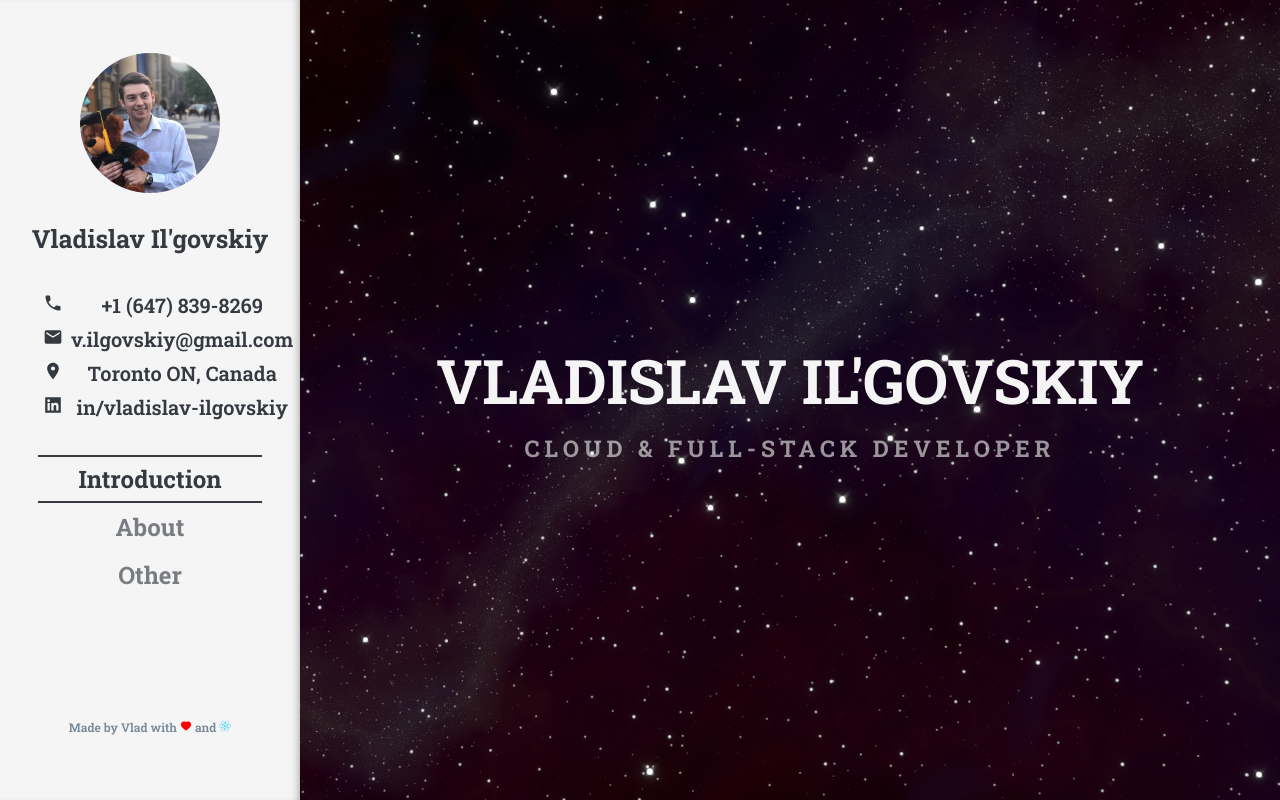
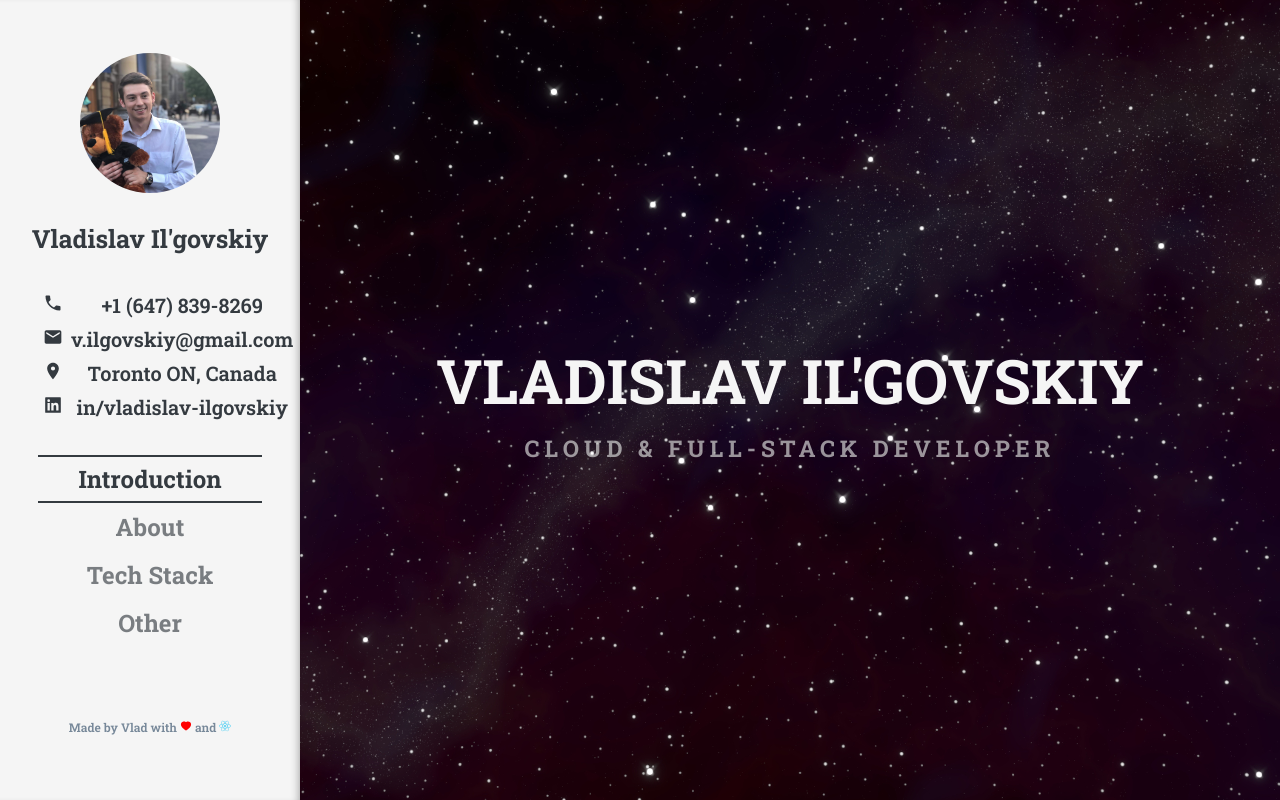
Before and after one commit to vilgovskiy/vilgovskiy, a React (Create React App) app: page / in a window 1280 px wide. Shown: the top 800 px of the page. Built offline with nearby package versions, Linux system fonts and the light colour scheme.

Commit message:
Add ref to Tech stack section to Nav

```diff
--- a/src/components/Navigation/Navigation.js
+++ b/src/components/Navigation/Navigation.js
@@ -19,6 +19,9 @@ const Navigation = (props) => {
       <a href="#about">
         About
       </a>
+      <a href="#techstack">
+        Tech Stack
+      </a>
       <a href="#other">
         Other
       </a>
```
